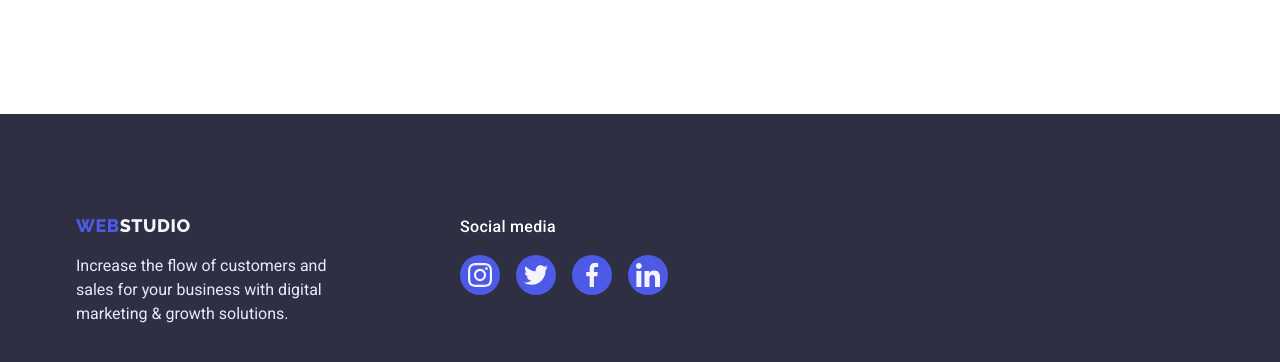
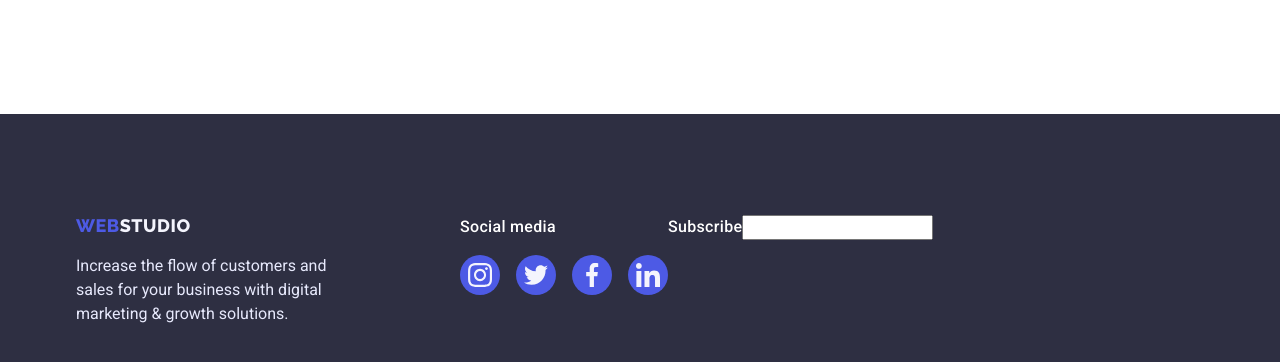
Before and after one commit to Denys242526/goit-markup-hw-06, a plain HTML site: page index.html in a window 1280 px wide. Shown: the part 3007-3369 px from the top of the page. Drawn offline with nearby package versions, Linux system fonts and the light colour scheme.

Commit message:
goit-markup-hw-06

```diff
--- a/css/styles.css
+++ b/css/styles.css
@@ -681,6 +681,11 @@ body {
     fill: #F4F4FD;
 }
 
+.form-footer {
+    display: block;
+
+}
+
 .backdrop {
     position: fixed;
     top: 0;
--- a/index.html
+++ b/index.html
@@ -380,6 +380,12 @@
                     </li>
                 </ul>
             </div>
+             <p class="paragraph-icons">Subscribe</p>
+            <form name="form-footer" autocapitalize="off">
+                <label for="">
+                    <input type="text" name="user_email">
+                </label>
+            </form>
         </div>
     </footer>
 
```
